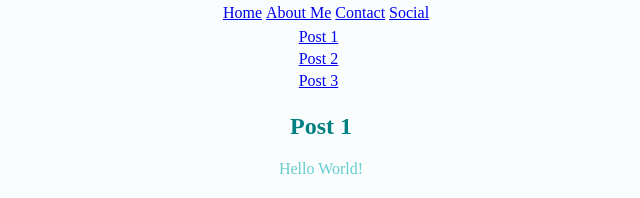
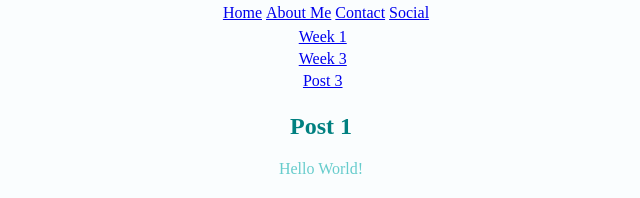
Before and after one commit to Parmindersingh23/Parmindersingh23.github.io, a plain HTML site: page blog/index.html in a window 1280 px wide. Shown: the part 383-581 px from the top of the page, 319-959 px from the left. Drawn offline with Linux system fonts and the light colour scheme.

Commit message:
Update index.html

```diff
--- a/blog/index.html
+++ b/blog/index.html
@@ -28,11 +28,11 @@
 <div class="table2">
   <table>
   <tr>
-    <td><a href="file:///Users/DJBoogie/Desktop/Phase-0/Parmindersingh23.github.io/blog/git.html">Post 1</a></td>
+    <td><a href="Parmindersingh23.github.io/blog/git.html">Week 1</a></td>
     </tr>
 
   <tr>
-    <td><a href="file:///Users/DJBoogie/Desktop/Phase-0/Parmindersingh23.github.io/blog/css.concepts.html">Post 2</a></td>
+    <td><a href="Parmindersingh23.github.io/blog/css.concepts.html">Week 3</a></td>
  </tr>
    <tr>
     <td><a href="#">Post 3</a></td>
```
